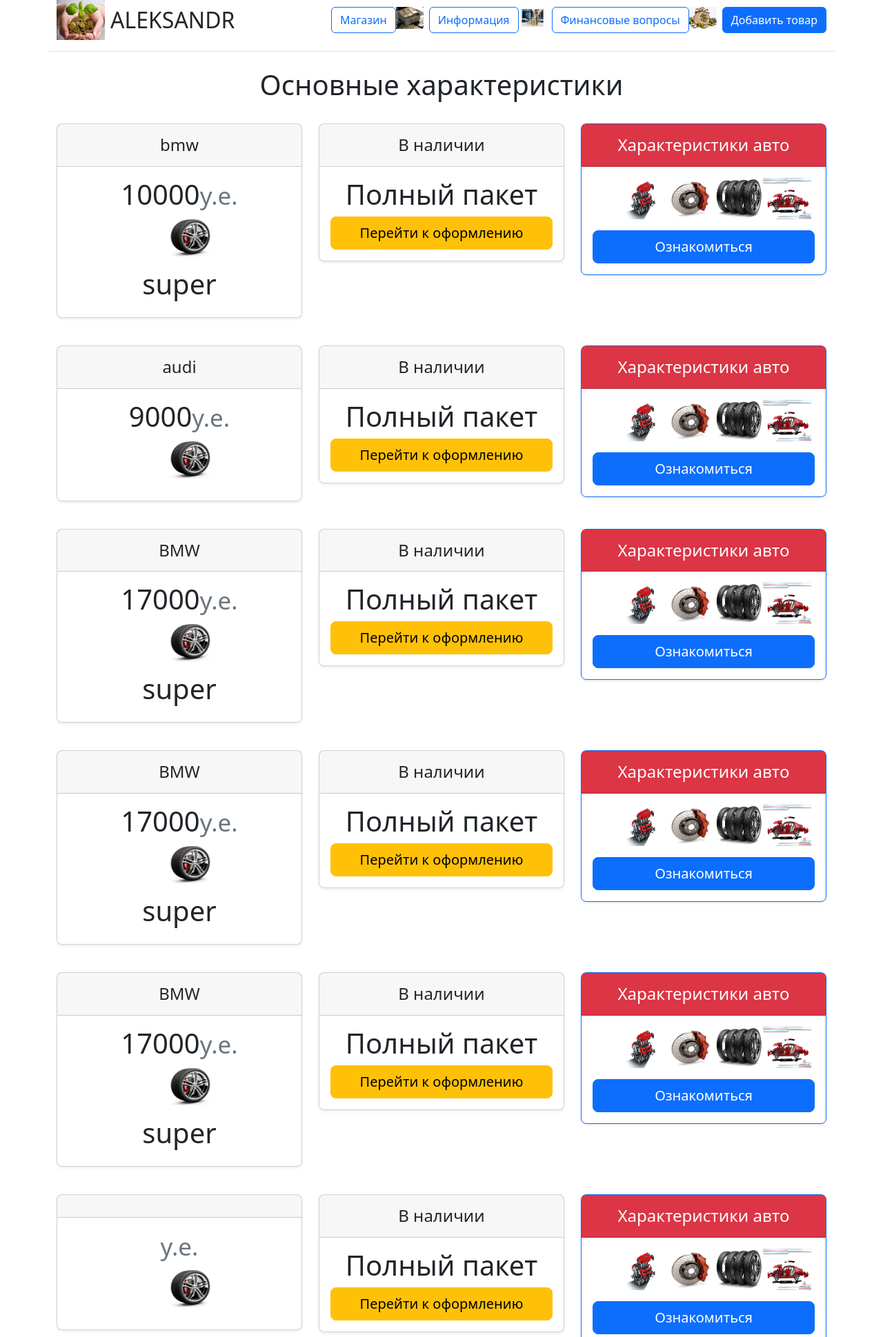
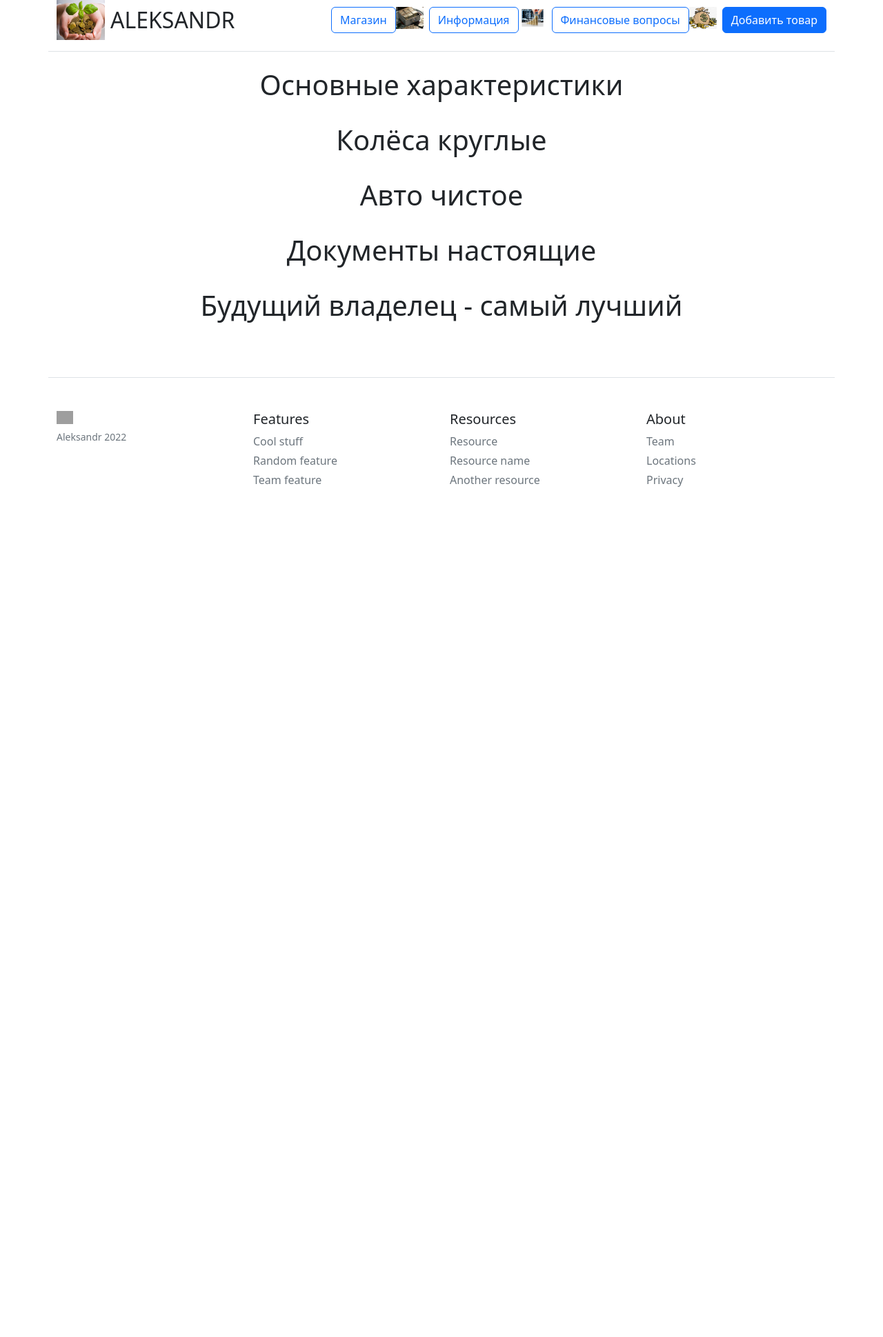
Before and after one commit to Zemlianik/shoponline, a Flask app: template templates/info.html in a window 1280 px wide. Shown: the top 1939 px of the page at 69% size. After the commit the page ends 706 px from the top, so only its background shows below. Run offline with Flask 2, Linux system fonts and the light colour scheme; the template is opened without the code that fills it: values that come from a table or form of the project are taken from there, others are empty; data comes from the database, SQL or seed files in the repository; grey boxes are pictures that could not be loaded.

Commit message:
Редактировал инфо

```diff
--- a/templates/about.html
+++ b/templates/about.html
@@ -12,8 +12,7 @@
 <div class="card-deck mb-3">
   {% for el in data %}
     <main class="container">
-
-    <div class="row row-cols-1 row-cols-md-3 mb-3 text-center">
+<div class="row row-cols-1 row-cols-md-3 mb-3 text-center">
       <div class="col">
         <div class="card mb-4 rounded-3 shadow-sm">
           <div class="card-header py-3">
@@ -58,4 +57,5 @@
     </main>
   {% endfor %}
 </div>
+ </div>
 {% endblock %}
--- a/templates/info.html
+++ b/templates/info.html
@@ -8,54 +8,10 @@
 {% block body %}
   <div class="text-center">
   <h1>Основные характеристики</h1><br>
+    <h1>Колёса круглые</h1><br>
+    <h1>Авто чистое</h1><br>
+    <h1>Документы настоящие</h1><br>
+    <h1>Будущий владелец - самый лучший</h1><br>
   </div>
-<div class="card-deck mb-3">
-  {% for el in data %}
-    <main class="container">
 
-    <div class="row row-cols-1 row-cols-md-3 mb-3 text-center">
-      <div class="col">
-        <div class="card mb-4 rounded-3 shadow-sm">
-          <div class="card-header py-3">
-            <h4 class="my-0 fw-normal">{{ el.title }}</h4>
-          </div>
-          <div class="card-body">
-            <h1 class="card-title pricing-card-title">{{ el.price }}<small class="text-muted fw-light">у.е.</small></h1>
-            <ul class="png-center">
-              <img src="/static/css/kol.png" width="70" height="58" class="me-">
-
-            </ul>
-            <h1 class="card-title pricing-card-title">{{ el.grade }}</h1>
-          </div>
-        </div>
-      </div>
-      <div class="col">
-        <div class="card mb-4 rounded-3 shadow-sm">
-          <div class="card-header py-3">
-            <h4 class="my-0 fw-normal">В наличии</h4>
-          </div>
-          <div class="card-body">
-            <h1 class="card-title pricing-card-title">Полный пакет<small class="text-muted fw-light"></small></h1>
-            <a type="button" class="w-100 btn btn-lg btn-warning" href="/gold">Перейти к оформлению</a>
-          </div>
-        </div>
-      </div>
-      <div class="col">
-        <div class="card mb-4 rounded-3 shadow-sm border-primary">
-          <div class="card-header py-3 text-bg-danger border-autline-danger">
-            <h4 class="my-0 fw-normal">Характеристики авто</h4>
-          </div>
-          <div class="card-body">
-          <ul class="png-center">
-              <img src="/static/css/dw.png" width="70" height="60" class="me-"><img src="/static/css/tz.png" width="70" height="60" class="me-"><img src="/static/css/kol2.png" width="70" height="60" class="me-"><img src="/static/css/korp.png" width="70" height="60" class="me-">
-
-            </ul>
-            <button type="button" class="w-100 btn btn-lg btn-primary">Ознакомиться</button>
-          </div>
-        </div>
-      </div>
-    </div>
-    </main>
-  {% endfor %}
-</div>
 {% endblock %}
```
